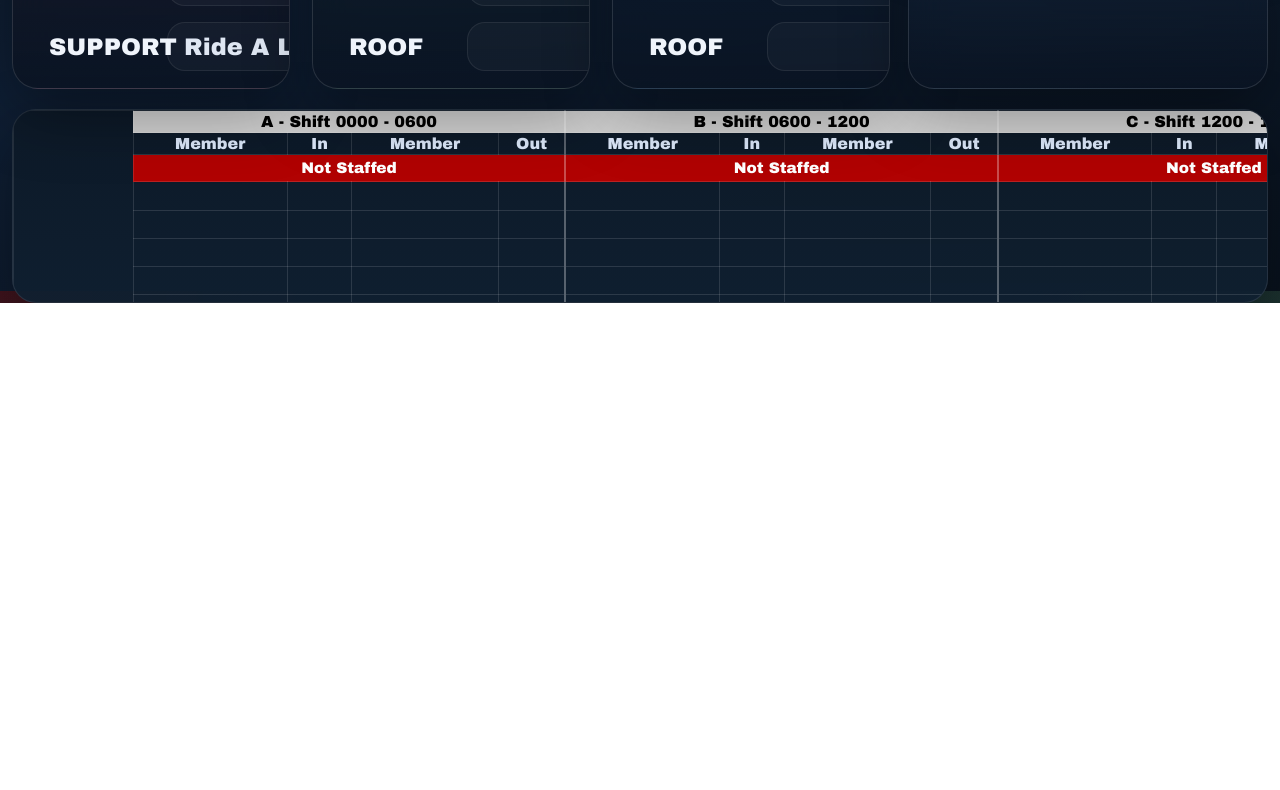
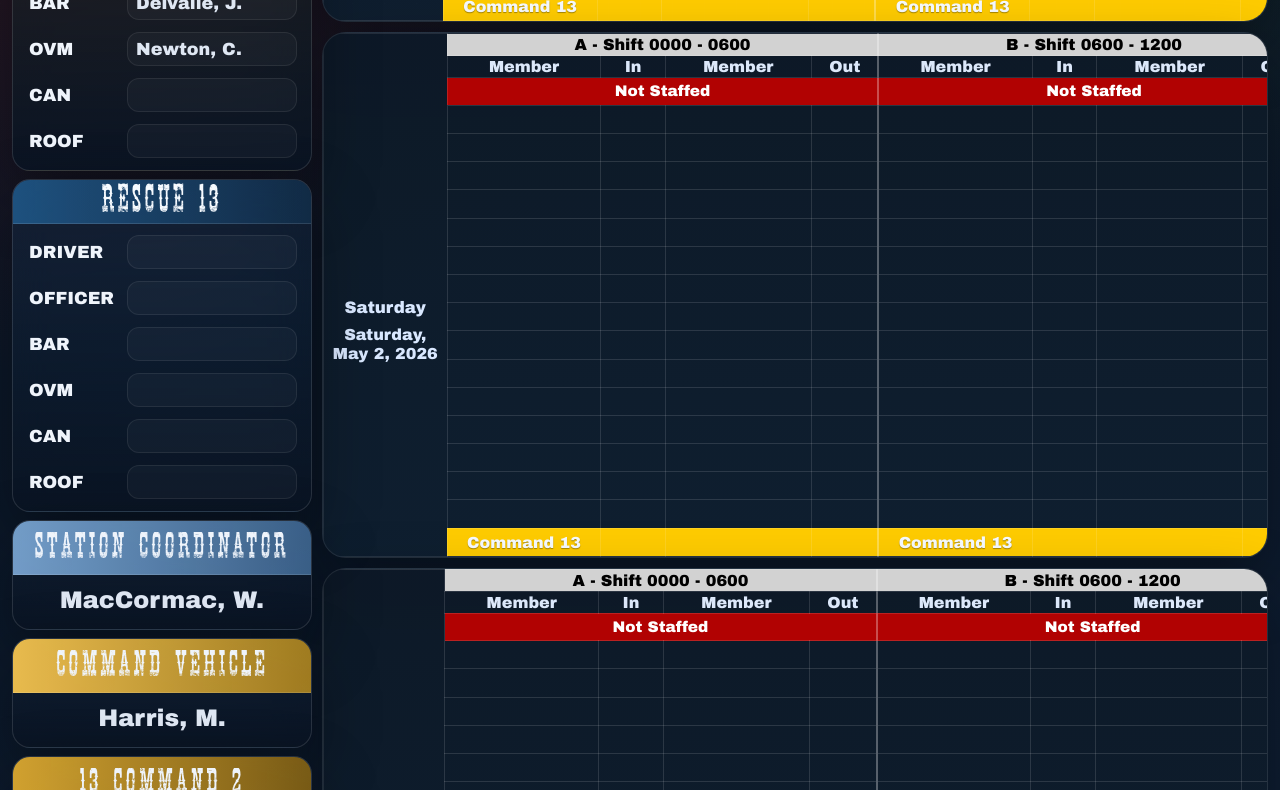
Before and after one commit to Codster26/Station13Board, a website: page index.html in a window 1280 px wide. Shown: the part 509-1299 px from the top of the page. Before the commit the page ends 812 px from the top, so only its background shows below. Drawn offline with Linux system fonts and the light colour scheme; no server answers.

Commit message:
Update riding board layout and command card styling

```diff
--- a/board.js
+++ b/board.js
@@ -397,6 +397,12 @@
   return `${year}-${month}-${day}`;
 }
 
+function addDays(date, offsetDays) {
+  const nextDate = new Date(date);
+  nextDate.setDate(nextDate.getDate() + offsetDays);
+  return nextDate;
+}
+
 function populateBoardDropdowns() {
   const boardData = loadBoardData();
   const selects = document.querySelectorAll("select[data-seat]");
@@ -517,13 +523,13 @@
   });
 }
 
-function formatDisplayDate() {
+function formatDisplayDate(date = new Date()) {
   return new Intl.DateTimeFormat("en-US", {
     weekday: "long",
     month: "long",
     day: "numeric",
     year: "numeric"
-  }).format(new Date());
+  }).format(date);
 }
 
 function appendCalendarColGroup(table, includeSideColumn = true) {
@@ -546,21 +552,24 @@
   table.appendChild(colgroup);
 }
 
-function renderDailyCalendar() {
-  const table = document.getElementById("dailyCalendarTable");
-  if (!table) {
-    return;
-  }
+function renderDailyCalendarBlock(dayDate, dayLabel, boardData, weeklyAssignments) {
+  const card = document.createElement("section");
+  card.className = "daily-calendar-card";
 
-  const boardData = ensureDailyCalendarStartsBlank(loadBoardData());
+  const wrap = document.createElement("div");
+  wrap.className = "daily-calendar-wrap";
+  card.appendChild(wrap);
+
+  const table = document.createElement("table");
+  table.className = "daily-calendar-table";
+  wrap.appendChild(table);
+
   const activeMembers = boardData.activeMembers || [];
   const command13Members = boardData.command13Members || [];
   const activeMemberColors = boardData.colorRules?.activeMembers || {};
   const command13Colors = boardData.colorRules?.command13 || {};
-  const weeklyAssignments = loadWeeklyAssignments();
-  const todayKey = getDateKey(new Date());
+  const dayKey = getDateKey(dayDate);
 
-  table.innerHTML = "";
   appendCalendarColGroup(table);
 
   const headerShiftRow = document.createElement("tr");
@@ -595,7 +604,7 @@
     const th = document.createElement("th");
     th.className = "dc-crew-title";
     th.colSpan = 4;
-    const crewKey = `weekly-${todayKey}-crew-${shift.id}`;
+    const crewKey = `weekly-${dayKey}-crew-${shift.id}`;
     const crewValue = weeklyAssignments[crewKey] || "Not Staffed";
     th.appendChild(createDailySelect("crew", crewKey, activeMembers, crewValue, weeklyAssignments));
     crewRow.appendChild(th);
@@ -614,12 +623,12 @@
 
       const today = document.createElement("div");
       today.className = "dc-side-cell--today";
-      today.textContent = "Today";
+      today.textContent = dayLabel;
       contentWrap.appendChild(today);
 
       const date = document.createElement("div");
       date.className = "dc-side-cell--date";
-      date.textContent = formatDisplayDate();
+      date.textContent = formatDisplayDate(dayDate);
       contentWrap.appendChild(date);
 
       sideCell.appendChild(contentWrap);
@@ -627,7 +636,7 @@
     }
 
     shiftConfigs.forEach((shift) => {
-      const prefix = `weekly-${todayKey}-${shift.id}-${row}`;
+      const prefix = `weekly-${dayKey}-${shift.id}-${row}`;
       const cells = [
         { kind: "name", key: `${prefix}-member1` },
         { kind: "time", key: `${prefix}-in` },
@@ -657,23 +666,43 @@
     commandRow.appendChild(labelCell);
 
     const inCell = document.createElement("td");
-    const commandInKey = `weekly-${todayKey}-command-${shift.id}-in`;
+    const commandInKey = `weekly-${dayKey}-command-${shift.id}-in`;
     inCell.appendChild(createDailySelect("time", commandInKey, activeMembers, weeklyAssignments[commandInKey] || "", weeklyAssignments));
     commandRow.appendChild(inCell);
 
     const memberCell = document.createElement("td");
-    const commandKey = `weekly-${todayKey}-command-${shift.id}-member`;
+    const commandKey = `weekly-${dayKey}-command-${shift.id}-member`;
     const commandValue = weeklyAssignments[commandKey] || "";
     memberCell.appendChild(createDailySelect("name", commandKey, activeMembers, commandValue, weeklyAssignments, command13Members, command13Colors));
     commandRow.appendChild(memberCell);
 
     const outCell = document.createElement("td");
-    const commandOutKey = `weekly-${todayKey}-command-${shift.id}-out`;
+    const commandOutKey = `weekly-${dayKey}-command-${shift.id}-out`;
     outCell.appendChild(createDailySelect("time", commandOutKey, activeMembers, weeklyAssignments[commandOutKey] || "", weeklyAssignments));
     commandRow.appendChild(outCell);
   });
 
   table.appendChild(commandRow);
+  return card;
+}
+
+function renderDailyCalendar() {
+  const stack = document.getElementById("boardCalendarStack");
+  if (!stack) {
+    return;
+  }
+
+  const boardData = ensureDailyCalendarStartsBlank(loadBoardData());
+  const weeklyAssignments = loadWeeklyAssignments();
+  const today = new Date();
+  today.setHours(0, 0, 0, 0);
+
+  stack.innerHTML = "";
+  for (let offset = 0; offset < 7; offset += 1) {
+    const day = addDays(today, offset);
+    const label = offset === 0 ? "Today" : day.toLocaleDateString("en-US", { weekday: "long" });
+    stack.appendChild(renderDailyCalendarBlock(day, label, boardData, weeklyAssignments));
+  }
 }
 
 async function initBoardPage() {
--- a/index.html
+++ b/index.html
@@ -11,27 +11,9 @@
 </head>
 <body class="board-page">
   <div class="page-shell">
-    <header class="hero hero--with-link">
-      <h1 class="board-title">STATION 13 RIDING BOARD</h1>
-      <details class="nav-menu">
-        <summary class="menu-toggle">
-          <span class="sr-only">Open navigation</span>
-          <span class="menu-toggle__line"></span>
-          <span class="menu-toggle__line"></span>
-          <span class="menu-toggle__line"></span>
-        </summary>
-        <nav class="top-links top-links--menu">
-          <a class="top-link" href="manage.html">Manage Members</a>
-          <a class="top-link" href="staffing.html">Staffing Hours</a>
-          <a class="top-link" href="weekly.html">Weekly Staffing</a>
-          <a class="top-link" href="archived.html">Archived Hours</a>
-          <a class="top-link" href="daily-crews.html">Daily Crews</a>
-        </nav>
-      </details>
-    </header>
-
     <main class="board-layout">
       <section class="riding-top-layout">
+        <section class="riding-left-stack">
           <section class="assignment-grid" id="assignmentGrid"></section>
 
           <section class="command-rail">
@@ -73,12 +55,17 @@
           </section>
         </section>
 
-      <section class="daily-calendar-card">
-        <div class="daily-calendar-wrap">
-          <table class="daily-calendar-table" id="dailyCalendarTable"></table>
-        </div>
+        <section class="board-calendar-stack" id="boardCalendarStack"></section>
       </section>
     </main>
+
+    <nav class="board-bottom-nav" aria-label="Riding board pages">
+      <a class="top-link" href="manage.html">Manage Members</a>
+      <a class="top-link" href="staffing.html">Staffing Hours</a>
+      <a class="top-link" href="weekly.html">Weekly Staffing</a>
+      <a class="top-link" href="archived.html">Archived Hours</a>
+      <a class="top-link" href="daily-crews.html">Daily Crews</a>
+    </nav>
   </div>
 
   <script src="persistence.js"></script>
--- a/styles.css
+++ b/styles.css
@@ -58,9 +58,11 @@
 }
 
 .board-page .page-shell {
-  height: 100vh;
+  min-height: 100vh;
   display: grid;
-  grid-template-rows: auto 1fr;
+  grid-template-rows: minmax(0, 1fr) auto;
+  gap: 10px;
+  padding-top: 6px;
   padding-bottom: 8px;
 }
 
@@ -69,23 +71,9 @@
   height: 100%;
   min-height: 0;
   grid-template-columns: 1fr;
-  grid-template-rows: auto minmax(0, 1fr);
-}
-
-.board-page .daily-calendar-card {
-  display: flex;
-  height: 100%;
-  min-height: 0;
-}
-
-.board-page .daily-calendar-wrap {
-  display: flex;
-  width: 100%;
-}
-
-.board-page .daily-calendar-table {
-  height: 100%;
-  width: 100%;
+  grid-template-rows: 1fr;
+  margin-top: 0;
+  gap: 0;
 }
 
 .hero {
@@ -124,7 +112,7 @@
 }
 
 .hero h1 {
-  font-size: clamp(3rem, 3.7vw, 3.3rem);
+  font-size: clamp(4rem, 3.7vw, 3.3rem);
   line-height: 1.02;
   text-align: center;
 }
@@ -276,21 +264,49 @@
 
 .riding-top-layout {
   display: grid;
-  grid-template-columns: minmax(0, 1fr) 360px;
-  gap: 18px;
-  align-items: stretch;
+  grid-template-columns: clamp(300px, 20vw, 390px) minmax(0, 1fr);
+  gap: 10px;
+  align-items: start;
+  min-height: 0;
+}
+
+.board-calendar-stack {
+  display: grid;
+  grid-auto-rows: auto;
+  gap: 10px;
+  min-width: 0;
+  align-content: start;
+}
+
+.board-calendar-stack .daily-calendar-card {
+  display: block;
+  min-height: auto;
+}
+
+.board-calendar-stack .daily-calendar-wrap {
+  width: 100%;
+  overflow: auto;
+}
+
+.riding-left-stack {
+  display: grid;
+  grid-template-columns: 1fr;
+  grid-template-rows: auto auto;
+  align-content: start;
+  gap: 8px;
+  min-width: 0;
 }
 
 .assignment-grid {
   display: grid;
-  grid-template-columns: repeat(3, minmax(0, 1fr));
-  gap: 22px;
+  grid-template-columns: 1fr;
+  gap: 8px;
   align-items: stretch;
 }
 
 .apparatus-card {
   overflow: hidden;
-  border-radius: 26px;
+  border-radius: 18px;
 }
 
 .apparatus-card--engine {
@@ -311,7 +327,7 @@
   justify-content: center;
   padding: 2px 5px;
   border-bottom: 1px solid var(--line);
-  min-height: 64px;
+  min-height: 42px;
 }
 
 .apparatus-card--engine .apparatus-header {
@@ -329,7 +345,7 @@
 .apparatus-header h2 {
   width: 100%;
   text-align: center;
-  font-size: clamp(3.95rem, 2.9vw, 2.8rem);
+  font-size: clamp(2.1rem, 2.0vw, 2.9rem);
   line-height: 1;
   white-space: nowrap;
   letter-spacing: 0.10em;
@@ -348,7 +364,7 @@
   background: transparent;
   color: #f7fbff;
   font-family: "Cowboy Movie", "Cinzel", serif;
-  font-size: clamp(3.95rem, 2.9vw, 2.8rem);
+  font-size: clamp(2.1rem, 2.0vw, 2.9rem);
   letter-spacing: 0.10em;
   text-transform: uppercase;
   text-align: center;
@@ -361,17 +377,17 @@
 }
 
 .seat-list {
-  padding: 5px 18px 13px;
+  padding: 3px 10px 8px;
 }
 
 .seat-row {
   display: grid;
-  grid-template-columns: minmax(100px, 140px) minmax(210px, 1fr);
+  grid-template-columns: 92px minmax(0, 1fr);
   align-items: center;
-  gap: 18px;
-  min-height: 57px;
-  margin-top: 8px;
-  padding: 0 4px 0 18px;
+  gap: 6px;
+  min-height: 42px;
+  margin-top: 4px;
+  padding: 0 4px 0 6px;
   border: 0;
   border-radius: 0;
   background: transparent;
@@ -379,7 +395,7 @@
 
 .seat-role {
   font-family: "Arial Black", Arial, sans-serif;
-  font-size: 1.5rem;
+  font-size: 1.10rem;
   font-weight: 700;
   text-transform: uppercase;
 }
@@ -412,14 +428,14 @@
 
 .seat-input {
   width: 100%;
-  min-height: 49px;
-  border-radius: 18px;
+  min-height: 34px;
+  border-radius: 12px;
   border: 1px solid rgba(255, 255, 255, 0.08);
   background: rgba(255, 255, 255, 0.03);
   color: #dfe7f3;
-  font-size: 1.5rem;
+  font-size: 1.10rem;
   font-weight: 800;
-  padding: 9px 16px;
+  padding: 4px 8px;
   font-family: "Arial Black", Arial, sans-serif;
   outline: none;
   appearance: none;
@@ -444,10 +460,10 @@
 .command-rail {
   display: grid;
   grid-template-columns: 1fr;
-  grid-template-rows: repeat(3, 1fr);
-  gap: 18px;
+  grid-template-rows: repeat(3, auto);
+  gap: 8px;
   align-items: stretch;
-  height: 100%;
+  height: auto;
 }
 
 .command-card {
@@ -455,23 +471,23 @@
 }
 
 .command-card .apparatus-header {
-  min-height: 56px;
+  min-height: 54px;
   padding: 2px 5px;
 }
 
 .command-card .apparatus-header h2 {
-  font-size: clamp(2rem, 1.72vw, 2.25rem);
+  font-size: 2rem;
   line-height: 1;
   white-space: nowrap;
   overflow: hidden;
 }
 
 .command-card--command .apparatus-header h2 {
-  font-size: clamp(2rem, 1.72vw, 2.25rem);
+  font-size: 2rem;
 }
 
 .command-card--secondary .apparatus-header h2 {
-  font-size: clamp(2rem, 1.72vw, 2.25rem);
+  font-size: 2rem;
 }
 
 .command-card--coordinator .apparatus-header {
@@ -479,7 +495,7 @@
 }
 
 .command-card--coordinator .apparatus-header h2 {
-  font-size: clamp(2rem, 1.72vw, 2.25rem);
+  font-size: 2rem;
 }
 
 .command-card--command .apparatus-header {
@@ -492,17 +508,17 @@
 
 .seat-row--single {
   grid-template-columns: 1fr;
-  min-height: 74px;
+  min-height: 42px;
   padding: 0;
   overflow: hidden;
 }
 
 .command-card .seat-list {
-  padding: 8px 18px 18px;
+  padding: 4px 10px 8px;
 }
 
 .command-card .seat-row--single {
-  min-height: 61px;
+  min-height: 42px;
   margin-top: 0;
   border: 0;
   border-radius: 0;
@@ -521,14 +537,14 @@
   background-image: none;
   box-shadow: none;
   height: 100%;
-  padding: 0 16px;
+  padding: 0 1px;
   text-align: center;
   text-align-last: center;
   border-radius: 0;
 }
 
 .command-card .seat-row--single .seat-input {
-  font-size: 1.25rem;
+  font-size: 1.5rem;
   font-weight: 800;
 }
 
@@ -967,6 +983,22 @@
   background: transparent;
 }
 
+.board-bottom-nav {
+  display: grid;
+  grid-template-columns: repeat(5, minmax(0, 1fr));
+  gap: 10px;
+  padding-top: 8px;
+}
+
+.board-bottom-nav .top-link {
+  display: flex;
+  align-items: center;
+  justify-content: center;
+  min-height: 42px;
+  border-radius: 12px;
+  font-size: 0.92rem;
+}
+
 .daily-calendar-table th,
 .daily-calendar-table td {
   border: 1px solid rgba(255, 255, 255, 0.12);
```
Lines whose indentation alone changed are shown as unchanged.
